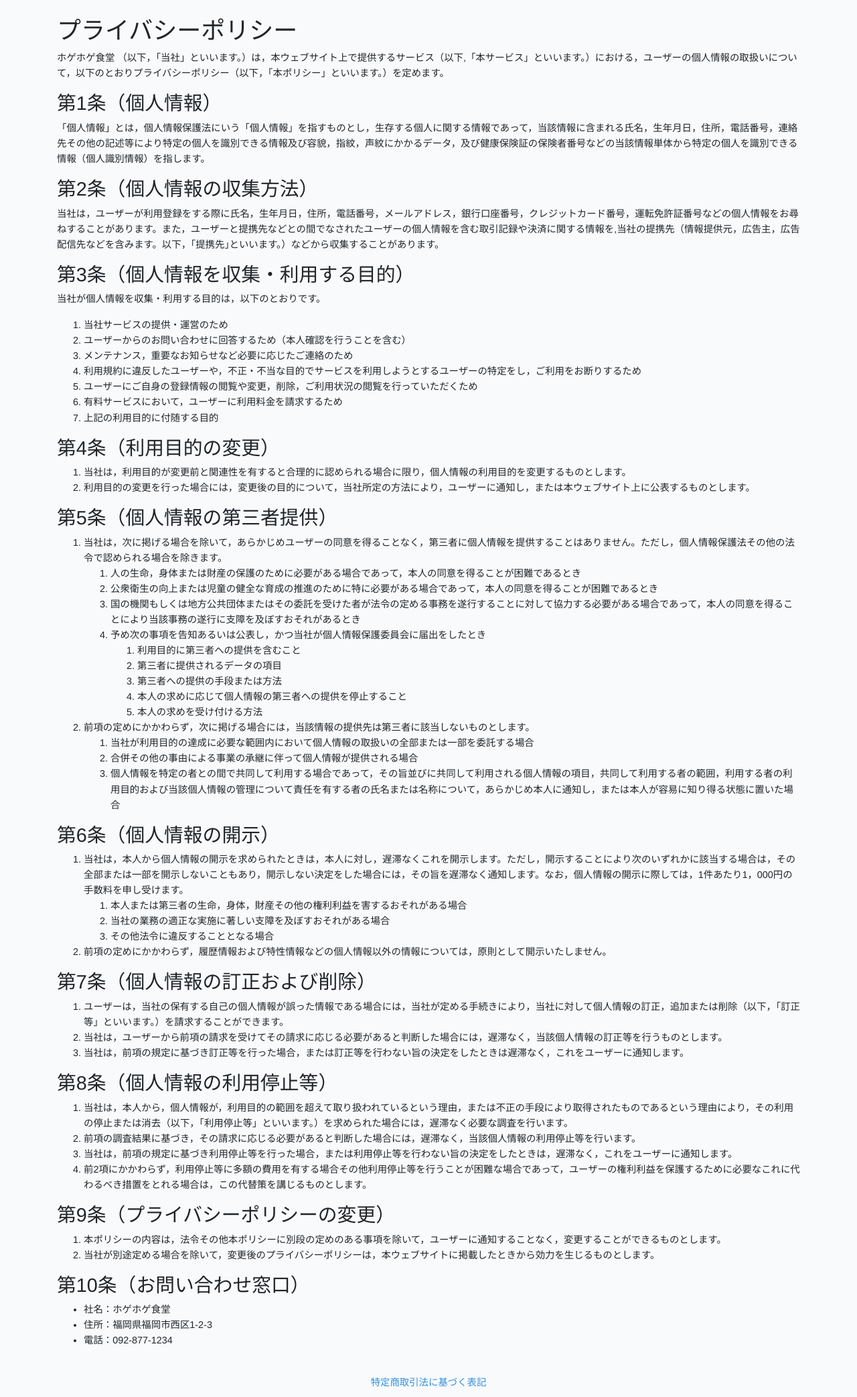
After one commit to sasasa/translation_QR, a Laravel app: page /policy in a window 1280 px wide. The commit adds this page. Shown: the whole page at 67% size. Run offline with Laravel 8, Linux system fonts and the light colour scheme.

Commit message:
プライバシーポリシーの欄も作成する #127

```diff
--- a/backend/app/Http/Controllers/StaticController.php
+++ b/backend/app/Http/Controllers/StaticController.php
@@ -6,15 +6,24 @@ use Illuminate\Http\Request;
 
 class StaticController extends Controller
 {
-    public function law()
+    private function info()
     {
-        return view('static.law',[
+        return [
             'url' => env('APP_URL', 'https://localhost'). '/law',
             'companyName' => 'ホゲホゲ食堂',
             'companyAddress' => '福岡県福岡市西区1-2-3',
             'tel' => '092-877-1234',
             'representative' => '後藤紀夫(代表取締役社長)',
+        ];
+    }
 
-        ]);
+    public function policy()
+    {
+        return view('static.policy', $this->info());
+    }
+
+    public function law()
+    {
+        return view('static.law', $this->info());
     }
 }
--- a/backend/resources/sass/app.scss
+++ b/backend/resources/sass/app.scss
@@ -11,6 +11,12 @@ img {
 footer {
 	text-align: center;
 	margin-bottom: 10px;
+	a {
+		padding: 3px 10px;
+	}
+	a:not(:first-of-type) {
+		border-left: 1px solid rgba(0, 0, 0, 0.25);
+	}
 }
 #law {
 	h2 {
--- a/backend/resources/views/layouts/base.blade.php
+++ b/backend/resources/views/layouts/base.blade.php
@@ -23,6 +23,9 @@
             @if (!\Route::is('law'))
                 <a href="/law" target="_brank">特定商取引法に基づく表記</a>
             @endif
+            @if (!\Route::is('policy'))
+                <a href="/policy" target="_brank">プライバシーポリシー</a>
+            @endif
         </footer>
     </div>
     <!-- Scripts -->
--- /dev/null
+++ b/backend/resources/views/static/policy.blade.php
@@ -0,0 +1,104 @@
+@extends('layouts.base')
+@section('title', "プライバシーポリシー")
+@section('description', "プライバシーポリシー")
+
+@section('content')
+
+<div id="policy">
+  <h1>プライバシーポリシー</h1>
+  <p>{{$companyName}}
+  （以下，「当社」といいます。）は，本ウェブサイト上で提供するサービス（以下,「本サービス」といいます。）における，ユーザーの個人情報の取扱いについて，以下のとおりプライバシーポリシー（以下，「本ポリシー」といいます。）を定めます。</p>
+
+  <h2>第1条（個人情報）</h2>
+  <p>「個人情報」とは，個人情報保護法にいう「個人情報」を指すものとし，生存する個人に関する情報であって，当該情報に含まれる氏名，生年月日，住所，電話番号，連絡先その他の記述等により特定の個人を識別できる情報及び容貌，指紋，声紋にかかるデータ，及び健康保険証の保険者番号などの当該情報単体から特定の個人を識別できる情報（個人識別情報）を指します。</p>
+
+  <h2>第2条（個人情報の収集方法）</h2>
+  <p>当社は，ユーザーが利用登録をする際に氏名，生年月日，住所，電話番号，メールアドレス，銀行口座番号，クレジットカード番号，運転免許証番号などの個人情報をお尋ねすることがあります。また，ユーザーと提携先などとの間でなされたユーザーの個人情報を含む取引記録や決済に関する情報を,当社の提携先（情報提供元，広告主，広告配信先などを含みます。以下，｢提携先｣といいます。）などから収集することがあります。</p>
+
+  <h2>第3条（個人情報を収集・利用する目的）</h2>
+  <p>当社が個人情報を収集・利用する目的は，以下のとおりです。</p>
+  <ol>
+    <li>当社サービスの提供・運営のため</li>
+    <li>ユーザーからのお問い合わせに回答するため（本人確認を行うことを含む）</li>
+    <li>メンテナンス，重要なお知らせなど必要に応じたご連絡のため</li>
+    <li>利用規約に違反したユーザーや，不正・不当な目的でサービスを利用しようとするユーザーの特定をし，ご利用をお断りするため</li>
+    <li>ユーザーにご自身の登録情報の閲覧や変更，削除，ご利用状況の閲覧を行っていただくため</li>
+    <li>有料サービスにおいて，ユーザーに利用料金を請求するため</li>
+    <li>上記の利用目的に付随する目的</li>
+  </ol>
+
+  <h2>第4条（利用目的の変更）</h2>
+  <ol>
+    <li>当社は，利用目的が変更前と関連性を有すると合理的に認められる場合に限り，個人情報の利用目的を変更するものとします。</li>
+    <li>利用目的の変更を行った場合には，変更後の目的について，当社所定の方法により，ユーザーに通知し，または本ウェブサイト上に公表するものとします。</li>
+  </ol>
+
+  <h2>第5条（個人情報の第三者提供）</h2>
+  <ol>
+    <li>当社は，次に掲げる場合を除いて，あらかじめユーザーの同意を得ることなく，第三者に個人情報を提供することはありません。ただし，個人情報保護法その他の法令で認められる場合を除きます。
+      <ol>
+        <li>人の生命，身体または財産の保護のために必要がある場合であって，本人の同意を得ることが困難であるとき</li>
+        <li>公衆衛生の向上または児童の健全な育成の推進のために特に必要がある場合であって，本人の同意を得ることが困難であるとき</li>
+        <li>国の機関もしくは地方公共団体またはその委託を受けた者が法令の定める事務を遂行することに対して協力する必要がある場合であって，本人の同意を得ることにより当該事務の遂行に支障を及ぼすおそれがあるとき</li>
+        <li>予め次の事項を告知あるいは公表し，かつ当社が個人情報保護委員会に届出をしたとき
+          <ol>
+            <li>利用目的に第三者への提供を含むこと</li>
+            <li>第三者に提供されるデータの項目</li>
+            <li>第三者への提供の手段または方法</li>
+            <li>本人の求めに応じて個人情報の第三者への提供を停止すること</li>
+            <li>本人の求めを受け付ける方法</li>
+          </ol>
+        </li>
+      </ol>
+    </li>
+    <li>前項の定めにかかわらず，次に掲げる場合には，当該情報の提供先は第三者に該当しないものとします。
+      <ol>
+        <li>当社が利用目的の達成に必要な範囲内において個人情報の取扱いの全部または一部を委託する場合</li>
+        <li>合併その他の事由による事業の承継に伴って個人情報が提供される場合</li>
+        <li>個人情報を特定の者との間で共同して利用する場合であって，その旨並びに共同して利用される個人情報の項目，共同して利用する者の範囲，利用する者の利用目的および当該個人情報の管理について責任を有する者の氏名または名称について，あらかじめ本人に通知し，または本人が容易に知り得る状態に置いた場合</li>
+      </ol>
+    </li>
+  </ol>
+
+  <h2>第6条（個人情報の開示）</h2>
+  <ol>
+    <li>当社は，本人から個人情報の開示を求められたときは，本人に対し，遅滞なくこれを開示します。ただし，開示することにより次のいずれかに該当する場合は，その全部または一部を開示しないこともあり，開示しない決定をした場合には，その旨を遅滞なく通知します。なお，個人情報の開示に際しては，1件あたり1，000円の手数料を申し受けます。
+      <ol>
+        <li>本人または第三者の生命，身体，財産その他の権利利益を害するおそれがある場合</li>
+        <li>当社の業務の適正な実施に著しい支障を及ぼすおそれがある場合</li>
+        <li>その他法令に違反することとなる場合</li>
+      </ol>
+    </li>
+    <li>前項の定めにかかわらず，履歴情報および特性情報などの個人情報以外の情報については，原則として開示いたしません。</li>
+  </ol>
+
+  <h2>第7条（個人情報の訂正および削除）</h2>
+  <ol>
+    <li>ユーザーは，当社の保有する自己の個人情報が誤った情報である場合には，当社が定める手続きにより，当社に対して個人情報の訂正，追加または削除（以下，「訂正等」といいます。）を請求することができます。</li>
+    <li>当社は，ユーザーから前項の請求を受けてその請求に応じる必要があると判断した場合には，遅滞なく，当該個人情報の訂正等を行うものとします。</li>
+    <li>当社は，前項の規定に基づき訂正等を行った場合，または訂正等を行わない旨の決定をしたときは遅滞なく，これをユーザーに通知します。</li>
+  </ol>
+
+  <h2>第8条（個人情報の利用停止等）</h2>
+  <ol>
+    <li>当社は，本人から，個人情報が，利用目的の範囲を超えて取り扱われているという理由，または不正の手段により取得されたものであるという理由により，その利用の停止または消去（以下，「利用停止等」といいます。）を求められた場合には，遅滞なく必要な調査を行います。</li>
+    <li>前項の調査結果に基づき，その請求に応じる必要があると判断した場合には，遅滞なく，当該個人情報の利用停止等を行います。</li>
+    <li>当社は，前項の規定に基づき利用停止等を行った場合，または利用停止等を行わない旨の決定をしたときは，遅滞なく，これをユーザーに通知します。</li>
+    <li>前2項にかかわらず，利用停止等に多額の費用を有する場合その他利用停止等を行うことが困難な場合であって，ユーザーの権利利益を保護するために必要なこれに代わるべき措置をとれる場合は，この代替策を講じるものとします。</li>
+  </ol>
+
+  <h2>第9条（プライバシーポリシーの変更）</h2>
+  <ol>
+    <li>本ポリシーの内容は，法令その他本ポリシーに別段の定めのある事項を除いて，ユーザーに通知することなく，変更することができるものとします。</li>
+    <li>当社が別途定める場合を除いて，変更後のプライバシーポリシーは，本ウェブサイトに掲載したときから効力を生じるものとします。</li>
+  </ol>
+
+  <h2>第10条（お問い合わせ窓口）</h2>
+  <ul>
+    <li>社名：{{$companyName}}</li>
+    <li>住所：{{$companyAddress}}</li>
+    <li>電話：{{$tel}}</li>
+  </ul>
+</div>
+
+@endsection
--- a/backend/routes/web.php
+++ b/backend/routes/web.php
@@ -76,4 +76,6 @@ Auth::routes(['verify' => true]);
 
 Route::get('/home', 'HomeController@index')->name('home');
 Route::get('law', 'StaticController@law')->name('law');
+Route::get('policy', 'StaticController@policy')->name('policy');
+
 Route::get('paypay', 'HomeController@paypay');
```
Also changed, not shown: backend/public/css/app.css, backend/public/mix-manifest.json, 1 other file.
